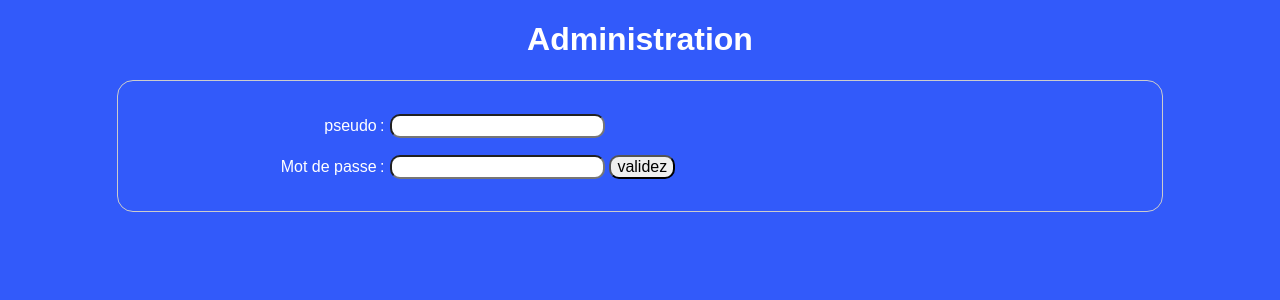
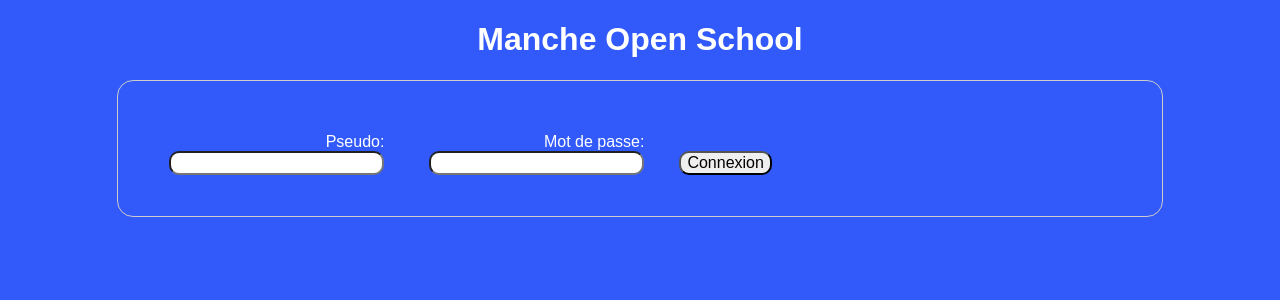
Before and after one commit to CCalenge/acces_profil, a PHP site: page /admin/log_admin.php in a window 1280 px wide. Shown: the top 300 px of the page. Run offline with PHP 8.4, Linux system fonts and the light colour scheme.

Commit message:
espace admin

```diff
--- a/admin/form.php
+++ b/admin/form.php
@@ -3,9 +3,11 @@
   <head>
     <meta charset="utf-8">
     <title>formulaire d'ajout de photo</title>
-    <link rel="stylesheet" href="css/style.css" media="screen" title="no title"/>
+    <link rel="stylesheet" href="../css/style.css" media="screen" title="no title"/>
   </head>
   <body>
+
+    <h1>Manche Open School</h1>
 
 <!-- Le formulaire est destiné à l'administration qui entrera en premier les données -->
 
--- a/admin/log_admin.php
+++ b/admin/log_admin.php
@@ -1,89 +1,102 @@
 <!DOCTYPE html>
 <html>
+
 <head>
   <meta charset="utf-8">
-    <title>administration</title>
+  <meta http-equiv="X-UA-Compatible" content="IE=edge">
+  <title>TP</title>
   <link rel="stylesheet" href="../css/style.css" media="screen" title="no title"/>
 </head>
+
 <body>
-<h1>Administration</h1>
-  </body>
+  <h1>Manche Open School</h1>
+  <form action="log_admin.php" method="POST">
+    <!-- le <p> contient les messages. On affiche les retours ici -->
+    <p>
 
-<form action="log_admin.php" method="post">
 
-  <label for="pseudo">pseudo&#8239;:  </label><input type="text" name="pseudo"/><br/>
-
-  <label for="pass">Mot de passe&#8239;: </label><input type="password" name="pass">
-
-  <input type="submit" value="validez">
-
-  <p>
       <?php
-
-    ini_set ('display_error',1);
-
       // si l'utilisateur a cliqué sur submit, $_POST est créé.
       // $_POST["submit"] existe donc est n'est pas NULL
       // On peut faire nos verif
       if (isset($_POST["submit"])){
-    				// Si l'utilisateur n'a pas rentré de nom, prénom et de mot de passe
+        // Si l'utilisateur n'a pas rentré de login OU de password
         if ($_POST["pseudo"] == "" || $_POST["pass"] == ""){
           // Affichage erreur
           echo "Les champs ne doivent pas être vides";
         }
         else {
-    					// Sinon, on verifie si le pseudo et le mot de passe sont OK
+          // Sinon, on verifie si le login existe et si le password est OK
           // Comme on veut afficher les eventuelles erreurs ici, dans le <p>
           // on affiche le résultat renvoyé par la fonction verify_login
-    					// On lui passe en paramètre les nom, prénom et password entrés par l'utilisateur
+          // On lui passe en paramètre le login et password entrés par l'utilsiateur
           echo verify_login($_POST["pseudo"], $_POST["pass"]);
-
         }
       }
+      ?>
+    </p>
+    <!-- Formulaire pseudo/pass -->
+    <label for="pseudo">Pseudo:
+      <input type="text" name="pseudo" />
+    </label>
+    <label for="pass">Mot de passe:
+      <input type="password" name="pass" />
 
-          function verify_login($pseudo, $pass)
-          {
+    </label>
+    <input class="bouton" type="submit" name="submit" value="Connexion" />
+  </form>
+</body>
 
-            // création de la requête pour récupérer l'id, les nom, prénom et mot de passe
-            // on cherche la ligne avec nom et prenom demandé ($nom, $prenom)
-            // requête préparée
+</html>
+<?php
+/**
+* function verify_login
+* Vérifie si le login existe et si le password correspond
+*
+* @param $login le login entré par l'utilisateur
+* @param $password le password entré par l'utilisateur
+*
+* @return string, message d'erreur eventuel
+*/
+function verify_login($pseudo, $pass){
 
-            include 'bdd/connect.php';
+  // @TODO utiliser un require_once et global $bdd pour ne pas répeter
+  // plusieurs fois le code de connexion à la BDD
 
-            $req = $bdd->prepare('SELECT id,pseudo, nom, prenom, pass FROM admin WHERE pseudo = ?');
+  // Connexion BDD
+  require_once '../bdd/connect.php';
+  // Creation de la requete, on veut l'id, le nom,le prénom et le mot de passe
+  // on cherche la ligne avec pseudo = le pseudo demandé par l'utilisateur (ici, $login)
+  // Requetes préparées, voir doc PDO
+  $req = $bdd->prepare('SELECT id, pseudo, nom, prenom, pass FROM admin WHERE pseudo = ?');
   $req->execute(array($pseudo));
 
-            // on compte le nombre d'entrées retournées. Si 0, alors le login n'existe pas
-
-            if ($req->rowCount() < 1) {
+  // On compte le nombre d'entrée retournée. Si 0, alors le pseudo n'existe pas
+  if ($req->rowCount() < 1){
     $req->closeCursor();
-              // le message sera affiché par le "echo" ligne 23
-              return ("Personne inconnue");
+    // Le message sera affiché par le "echo" ligne 29
+    return ("Le pseudo n'existe pas");
   }
-
   else {
-              // si la ligne existe, on vérifie le mot de passe
+    // Si une ligne, le login existe, on verifie si password OK
     $user = $req->fetch();
     if ($user['pass'] != $pass){
       $req->closeCursor();
-                return ("pseudo ou mot de passe incorrect");
+      return ("Login ou mot de passe incorrect");
     }
-              else{
-                // si OK, ouverture de la page form.php
-                header ("Location:form.php");
+    else {
+      // si OK, on démarre la session
+      session_start();
+      // et on crée une variable user_id contenant l'id de l'utilisateur en BDD
+      // Cette variable est stockée dans $_SESSION, et suit l'utilisateur sur les pages
+      // $_SESSION["user_id"] = $user['id'];
+      // // Mise ) jour de la date du dernier login
+      // $req = $bdd->prepare('UPDATE USER SET last_login = ? WHERE id = ?');
+      // $req->execute(array(date('Y-m-d H:i:s'), $user['id']));
+      // $req->closeCursor();
+      // On envoie l'utilisateur vers son profil
+      header("Location:form.php");
     }
   }
 }
-
 ?>
-
-  </p>
-
-
-</form>
-
-
-
-
-
-</html>
--- a/css/style.css
+++ b/css/style.css
@@ -88,6 +88,6 @@ input {
 }
 
 .bouton {
-  margin: 10px;
+  margin: 25px;
   align-content: center;
 }
```
Lines whose indentation alone changed are shown as unchanged.
